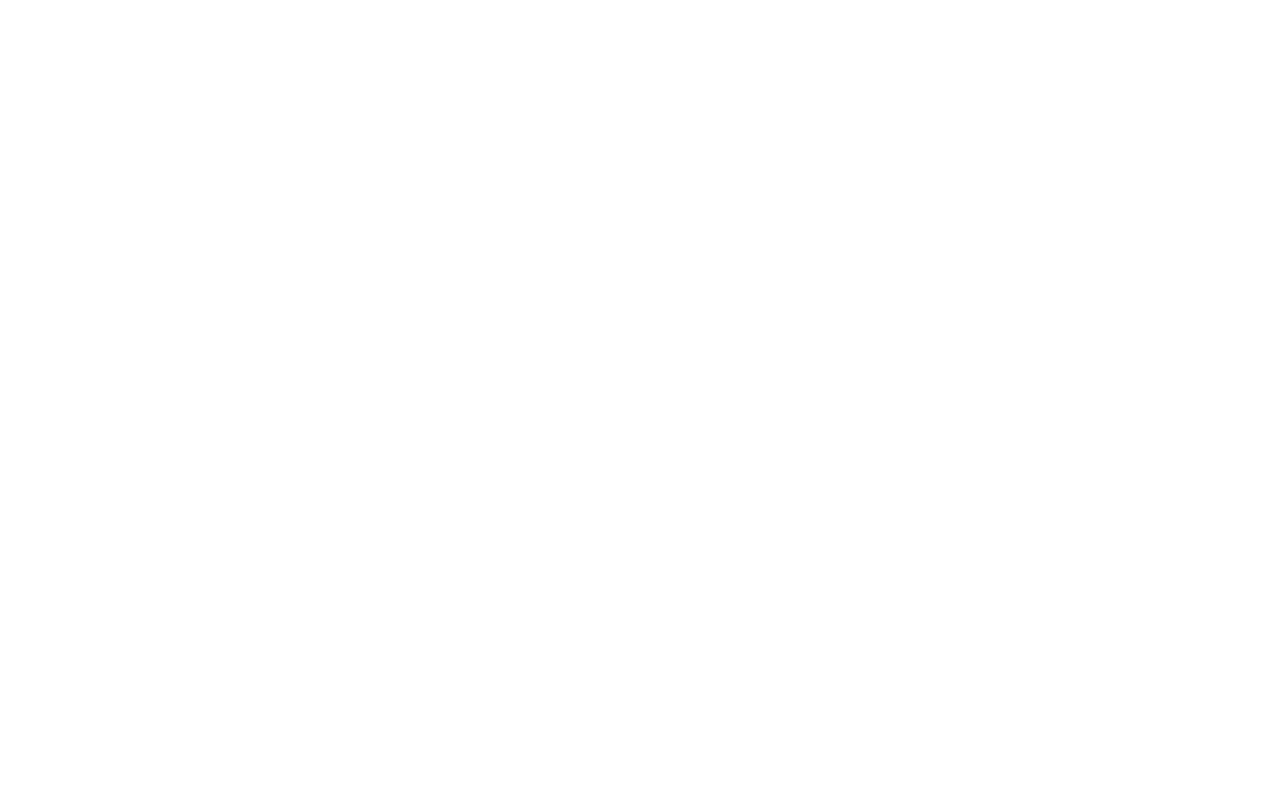
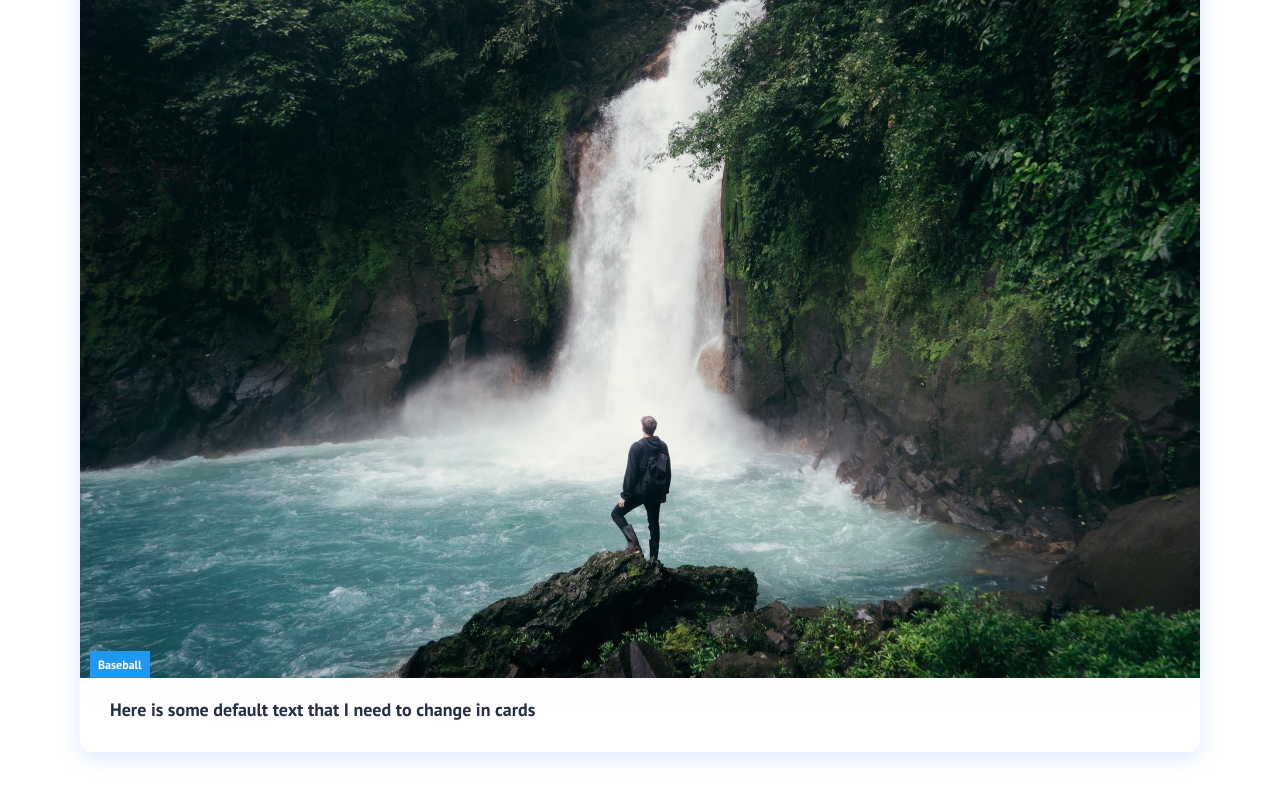
Before and after one commit to ForaceAvant/Website-Practice-Tidy-Baseball, a React (Create React App) app in the folder client/tidy-baseball/: page / in a window 1280 px wide. Shown: the part 1108-1908 px from the top of the page. Before the commit the page ends 880 px from the top, so only its background shows below. Built offline with nearby package versions, Linux system fonts and the light colour scheme.

Commit message:
Added Card and CardItem components and rendered one card successfully

```diff
--- /dev/null
+++ b/client/tidy-baseball/src/components/CardItem.js
@@ -0,0 +1,22 @@
+import React from 'react'
+import {Link} from 'react-router-dom';
+
+
+function CardItem(props) {
+    return (
+        <>
+            <li className="cards__item">
+                <Link className='cards__item__link' to={props.path}>
+                    <figure className="cards__item__pic-wrap" data-category={props.label}>
+                        <img src={props.src} alt="Baseball Image" className="cards__item__img"/>
+                    </figure>
+                    <div className="cards__item__info">
+                        <h5 className="cards__item__text">{props.text}</h5>
+                    </div>
+                </Link>
+            </li>
+        </>
+    )
+}
+
+export default CardItem
--- /dev/null
+++ b/client/tidy-baseball/src/components/Cards.css
@@ -0,0 +1,118 @@
+.cards {
+    padding: 4rem;
+    background: #fff;
+  }
+
+  h1 {
+    text-align: center;
+  }
+
+  .cards__container {
+    display: flex;
+    flex-flow: column;
+    align-items: center;
+    max-width: 1120px;
+    width: 90%;
+    margin: 0 auto;
+  }
+
+  .cards__wrapper {
+    position: relative;
+    margin: 50px 0 45px;
+  }
+
+  .cards__items {
+    margin-bottom: 24px;
+  }
+
+  .cards__item {
+    display: flex;
+    flex: 1;
+    margin: 0 1rem;
+    border-radius: 10px;
+  }
+
+  .cards__item__link {
+    display: flex;
+    flex-flow: column;
+    width: 100%;
+    box-shadow: 0 6px 20px rgba(56, 125, 255, 0.17);
+    -webkit-filter: drop-shadow(0 6px 20px rgba(56, 125, 255, 0.017));
+    filter: drop-shadow(0 6px 20px rgba(56, 125, 255, 0.017));
+    border-radius: 10px;
+    overflow: hidden;
+    text-decoration: none;
+  }
+
+  .cards__item__pic-wrap {
+    position: relative;
+    width: 100%;
+    padding-top: 67%;
+    overflow: hidden;
+  }
+
+  .fade-img {
+    animation-name: fade-img;
+    animation-duration: 2s;
+  }
+
+  .cards__item__pic-wrap::after {
+    content: attr(data-category);
+    position: absolute;
+    bottom: 0;
+    margin-left: 10px;
+    padding: 6px 8px;
+    max-width: calc((100%) - 60px);
+    font-size: 12px;
+    font-weight: 700;
+    color: #fff;
+    background-color: #1f98f4;
+    box-sizing: border-box;
+  }
+
+  .cards__item__img {
+    position: absolute;
+    top: 0;
+    right: 0;
+    bottom: 0;
+    left: 0;
+    display: block;
+    width: 100%;
+    max-width: 100%;
+    height: 100%;
+    max-height: 100%;
+    object-fit: cover;
+    transition: all 0.2s linear;
+  }
+
+  .cards__item__img:hover {
+    transform: scale(1.1);
+  }
+
+  .cards__item__info {
+    padding: 20px 30px 30px;
+  }
+
+  .cards__item__text {
+    color: #252e48;
+    font-size: 18px;
+    line-height: 24px;
+  }
+
+  @media only screen and (min-width: 1200px) {
+    .content__blog__container {
+      width: 84%;
+    }
+  }
+
+  @media only screen and (min-width: 1024px) {
+    .cards__items {
+      display: flex;
+    }
+  }
+
+  @media only screen and (max-width: 1024px) {
+    .cards__item {
+      margin-bottom: 2rem;
+    }
+  }
--- /dev/null
+++ b/client/tidy-baseball/src/components/Cards.js
@@ -0,0 +1,27 @@
+import React from 'react'
+import CardItem from './CardItem'
+import './Cards.css';
+
+
+function Cards() {
+    return (
+        <div className="cards">
+            <h1>Check out these clean fields!</h1>
+            <div className="cards__conatiner">
+                <div className="cards__wrapper">
+                    <ul className="cards__items">
+                        <CardItem
+                        src='images/img-9.jpg'
+                        text="Here is some default text that I need to change in cards"
+                        label='Baseball'
+                        path='/services'
+                        />
+                    </ul>
+                </div>
+            </div>
+        </div>
+    )
+}
+
+
+export default Cards
--- a/client/tidy-baseball/src/components/Navbar.css
+++ b/client/tidy-baseball/src/components/Navbar.css
@@ -24,13 +24,13 @@
     margin-left: 20px;
     cursor: pointer;
     text-decoration: none;
-    font-size: 2rem;
+    font-size: 1.7rem;
     display: flex;
     align-items: center;
   }
 
-  .fa-typo3 {
-    margin-left: 0.5rem;
+  .fa-baseball-ball {
+    margin-left: 0.3rem;
     font-size: 1.8rem;
   }
 
--- a/client/tidy-baseball/src/components/pages/Home.js
+++ b/client/tidy-baseball/src/components/pages/Home.js
@@ -1,11 +1,13 @@
 import React from 'react'
 import '../../App.css';
+import Cards from '../Cards';
 import HeroSection from '../HeroSection'
 
 function Home() {
     return(
         <>
             <HeroSection />
+            <Cards />
         </>
     )
 }
```
